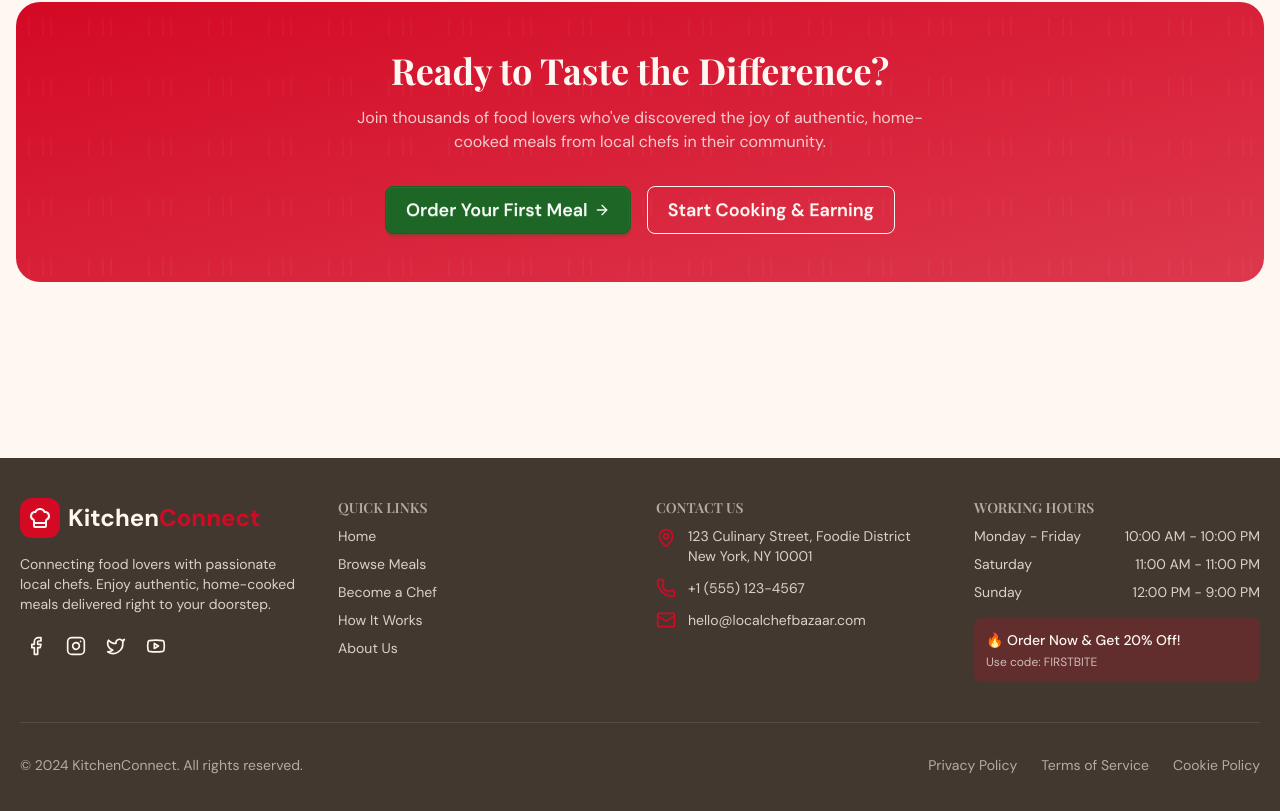
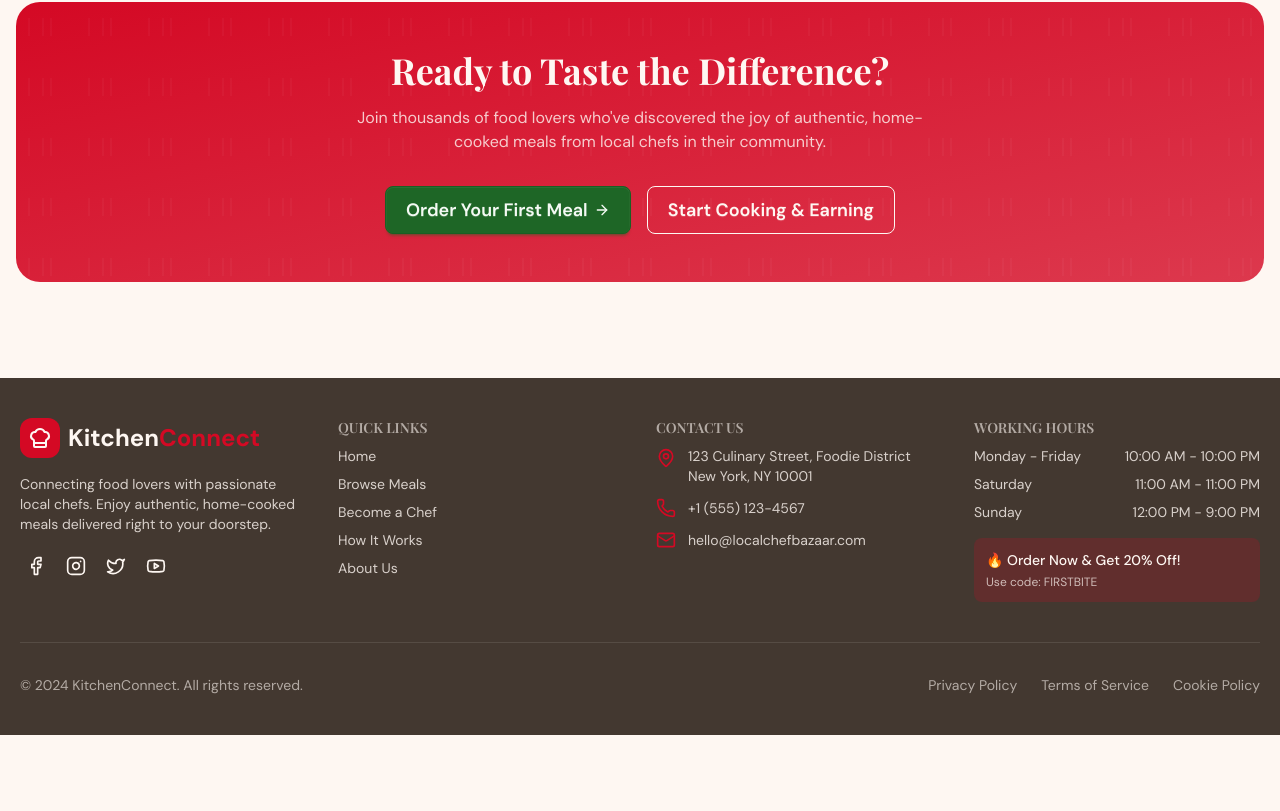
Before and after one commit to nhmnazmul22/KitchenConnect-client, a React (Vite) app: page / in a window 1280 px wide. Shown: the part 3186-3997 px from the top of the page. After the commit the page ends 3921 px from the top, so only its background shows below. Built offline with nearby package versions, Linux system fonts and the light colour scheme.

Commit message:
fix footer margin issue

```diff
--- a/src/components/Shared/Footer/Footer.jsx
+++ b/src/components/Shared/Footer/Footer.jsx
@@ -14,7 +14,7 @@ import Logo from "../../common/Logo/Logo";
 
 const Footer = () => {
   return (
-    <footer className="footer footer-center bg-neutral text-neutral-content py-10 mt-20">
+    <footer className="footer footer-center bg-neutral text-neutral-content py-10">
       <div className="main-container">
         <div className="grid grid-cols-1 md:grid-cols-2 lg:grid-cols-4 gap-8 text-left w-full">
           <div className="space-y-4">
```
